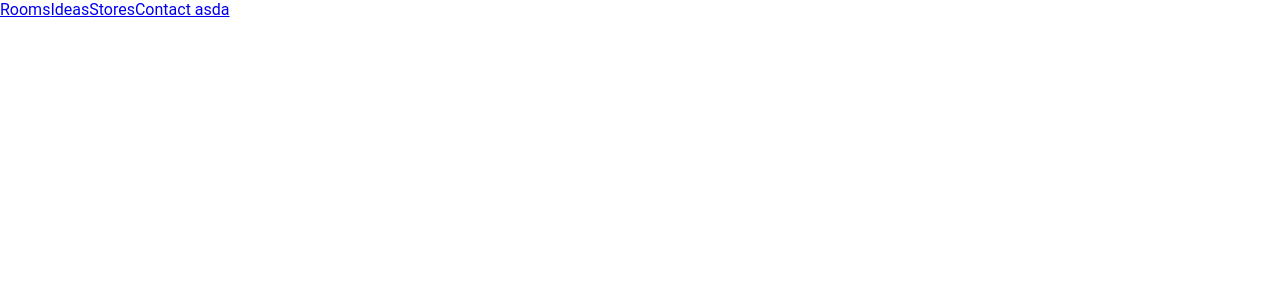
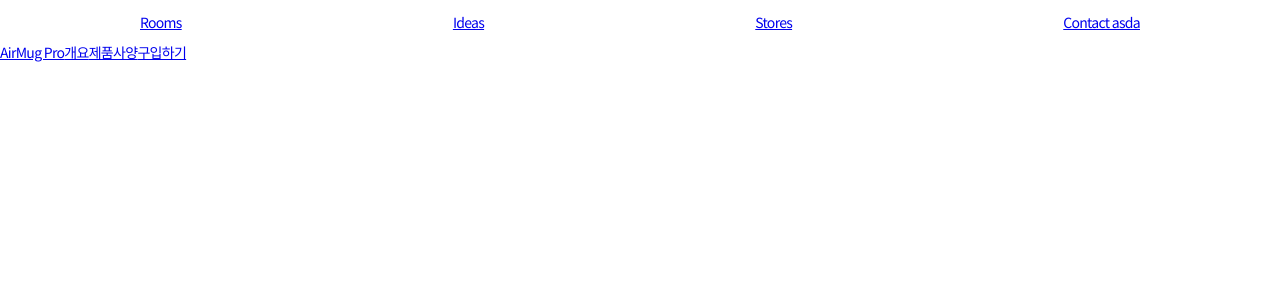
Before and after one commit to qnrjs42/apple_interactive_web, a React (Vite) app: page / in a window 1280 px wide. Shown: the top 300 px of the page. Built offline with nearby package versions, Linux system fonts and the light colour scheme.

Commit message:
1-1. 웹페이지 골격 만들기 - 메뉴 스타일링 1

```diff
--- a/index.html
+++ b/index.html
@@ -5,6 +5,13 @@
     <link rel="icon" type="image/svg+xml" href="/vite.svg" />
     <meta name="viewport" content="width=device-width, initial-scale=1.0" />
     <title>Vite + React + TS</title>
+
+    <link rel="preconnect" href="https://fonts.googleapis.com" />
+    <link rel="preconnect" href="https://fonts.gstatic.com" crossorigin />
+    <link
+      href="https://fonts.googleapis.com/css2?family=Noto+Sans+KR:wght@400;900&family=Noto+Sans:wght@800&display=swap"
+      rel="stylesheet"
+    />
   </head>
   <body>
     <div id="root"></div>
--- a/src/App.tsx
+++ b/src/App.tsx
@@ -5,7 +5,7 @@ function App() {
     <>
       <div className='container'>
         <nav className='global-nav'>
-          <div className='global-nav-link'>
+          <div className='global-nav-links'>
             <a href='#' className='global-nav-item'>
               Rooms
             </a>
@@ -20,6 +20,16 @@ function App() {
             </a>
           </div>
         </nav>
+        <nav className='local-nav'>
+          <div className='local-nav-links'>
+            <a href='#' className='product-name'>
+              AirMug Pro
+            </a>
+            <a href='#'>개요</a>
+            <a href='#'>제품사양</a>
+            <a href='#'>구입하기</a>
+          </div>
+        </nav>
       </div>
     </>
   );
--- /dev/null
+++ b/src/assets/css/main.css
@@ -0,0 +1,30 @@
+@charset 'utf-8';
+
+html {
+  font-family: 'Noto Sans KR', sans-serif;
+  font-size: 14px;
+}
+
+body {
+  overflow-x: hidden;
+  color: rgb(29, 29, 31);
+  letter-spacing: -0.05em;
+  background-color: white;
+}
+
+p {
+  line-height: 1.6;
+}
+
+.global-nav {
+  height: 44px;
+}
+
+.global-nav-links {
+  display: flex;
+  align-items: center;
+  justify-content: space-between;
+  max-width: 1000px;
+  height: 100%;
+  margin: 0 auto;
+}
--- a/src/main.tsx
+++ b/src/main.tsx
@@ -3,9 +3,10 @@ import ReactDOM from 'react-dom/client';
 
 import App from './App';
 import './assets/css/default.css';
+import './assets/css/main.css';
 
 ReactDOM.createRoot(document.getElementById('root') as HTMLElement).render(
   <React.StrictMode>
     <App />
-  </React.StrictMode>
+  </React.StrictMode>,
 );
```
Also changed, not shown: src/assets/css/app.css (deleted).
